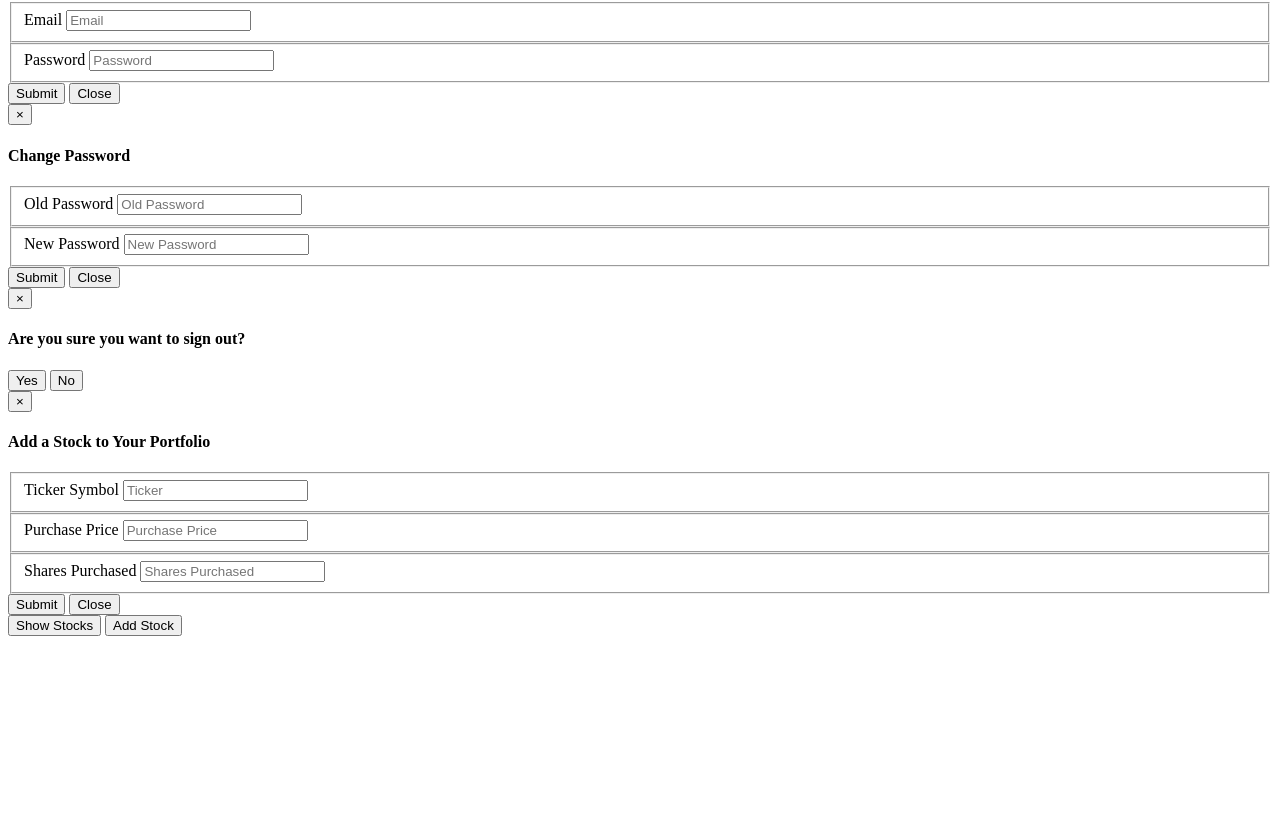
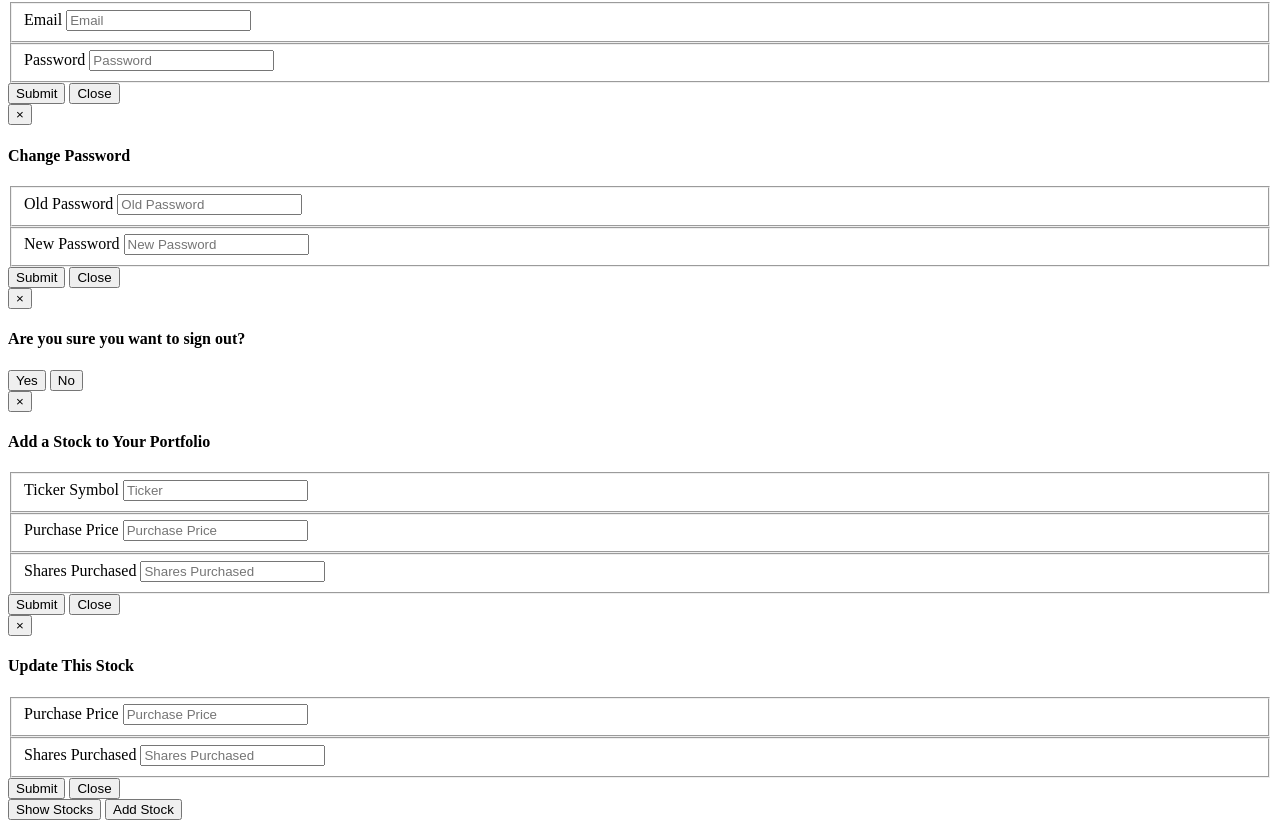
Before and after one commit to jpfriedman18/stock_tracker_frontend, a plain HTML site: page index.html in a window 1280 px wide. Shown: the part 313-1141 px from the top of the page. Before the commit the page ends 957 px from the top, so only its background shows below. Drawn offline with Linux system fonts and the light colour scheme.

Commit message:
Add update stock modal

```diff
--- a/assets/scripts/index.js
+++ b/assets/scripts/index.js
@@ -158,6 +158,8 @@ $(document).ready(() => {
     });
   });
 
+  // $('.stocks').on('click', '.update-stock', function(e));
+
   $('.stocks').on('click', '.delete-stock', function(e){
     e.preventDefault();
     $.ajax({
--- a/assets/scripts/stock_purchase.handlebars
+++ b/assets/scripts/stock_purchase.handlebars
@@ -3,5 +3,5 @@
 <td>{{shares_purchased}}</td>
 <td>{{purchase_price}}</td>
 <td>{{current_price}}</td>
-<td><button type="button" class="btn btn-secondary" data-stock-id="{{id}}">Update</button></td>
+<td><button type="button" class="btn btn-secondary update-stock" data-stock-id="{{id}}" data-toggle="modal" data-target=".update-stock-modal">Update</button></td>
 <td><button type="button" class="btn btn-danger delete-stock" data-stock-id="{{id}}">Delete</button></td>
--- a/index.html
+++ b/index.html
@@ -156,6 +156,33 @@
         </div>
       </div>
 
+      <!-- Update Stock Modal -->
+      <div class="modal fade update-stock-modal" tabindex="-1" role="dialog" aria-labelledby="myModalLabel">
+        <div class="modal-dialog" role="document">
+          <div class="modal-content">
+            <div class="modal-header">
+              <button type="button" class="close" data-dismiss="modal" aria-label="Close"><span aria-hidden="true">&times;</span></button>
+              <h4 class="modal-title" id="create-stock-label">Update This Stock</h4>
+            </div>
+            <div class="modal-body">
+              <form id='update-stock'>
+                <fieldset class="form-group">
+                  <label for="stock_purchase[purchase_price]">Purchase Price</label>
+                  <input name="stock_purchase[purchase_price]" type="text" class="form-control" placeholder="Purchase Price">
+                </fieldset>
+                <fieldset class="form-group">
+                  <label for="stock_purchase[shares_purchased]">Shares Purchased</label>
+                  <input name="stock_purchase[shares_purchased]" type="text" class="form-control" placeholder="Shares Purchased">
+                </fieldset>
+                <input type="submit" name="submit" class="btn btn-primary">
+                <button type="button" class="btn btn-default" data-dismiss="modal">Close</button>
+              </form>
+            </div>
+          </div>
+        </div>
+      </div>
+
+
       <button type="button" class="btn btn-primary show-stocks signed-in">Show Stocks</button>
       <button type="button" class="btn btn-primary signed-in" data-toggle="modal" data-target=".create-stock-modal">Add Stock</button>
 
```
